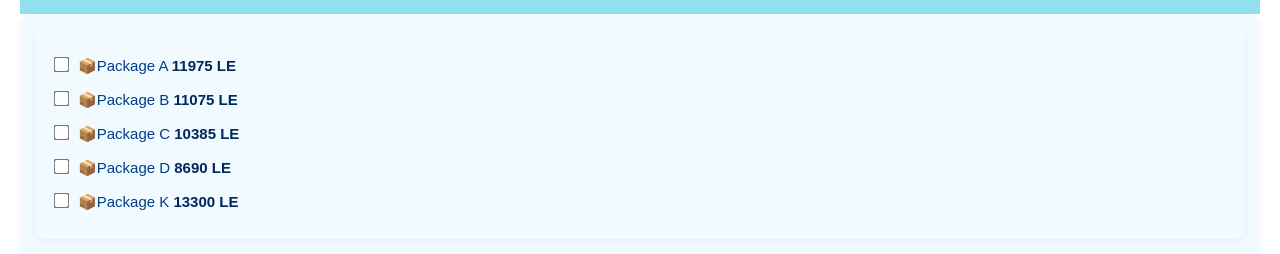
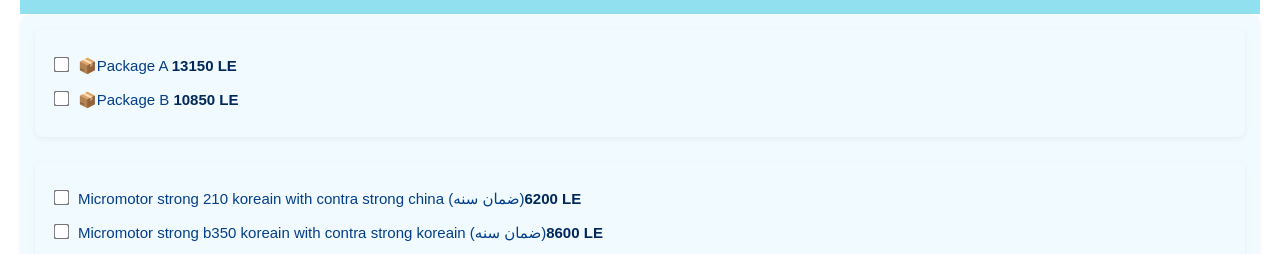
Before and after one commit to adelrashwan1/Molar, a plain HTML site: page index.html in a window 1280 px wide. Shown: the part 695-949 px from the top of the page. Drawn offline with Linux system fonts and the light colour scheme.

Commit message:
Add files via upload

```diff
--- a/index.html
+++ b/index.html
@@ -51,11 +51,9 @@
         <div class="choose">
                 <div class="product-box">
     <div class="category">
-    <div class="item"><label><input type="checkbox" value="📦Package A DNT (2) - 11975 LE">📦Package  A  <b> 11975 LE</b></label></div>
-    <div class="item"><label><input type="checkbox" value="📦Package B DNT (2)- 11075 LE">📦Package  B  <b> 11075 LE</b></label></div>
-    <div class="item"><label><input type="checkbox" value="📦Package C DNT (2)- 10385 LE">📦Package  C  <b> 10385 LE</b></label></div>
-    <div class="item"><label><input type="checkbox" value="📦Package D DNT (2)- 8690 LE">📦Package  D  <b> 8690 LE</b></label></div>
-        <div class="item"><label><input type="checkbox" value="📦Package K DNT (2)- 13300 LE">📦Package  K  <b> 13300 LE</b></label></div>
+    <div class="item"><label><input type="checkbox" value="📦Package A DNT (2) - 13150 LE">📦Package  A  <b> 13150 LE</b></label></div>
+    <div class="item"><label><input type="checkbox" value="📦Package B DNT (2)- 10850 LE">📦Package  B  <b> 10850 LE</b></label></div>
+
 
     </div>
     <div class="category">
```
